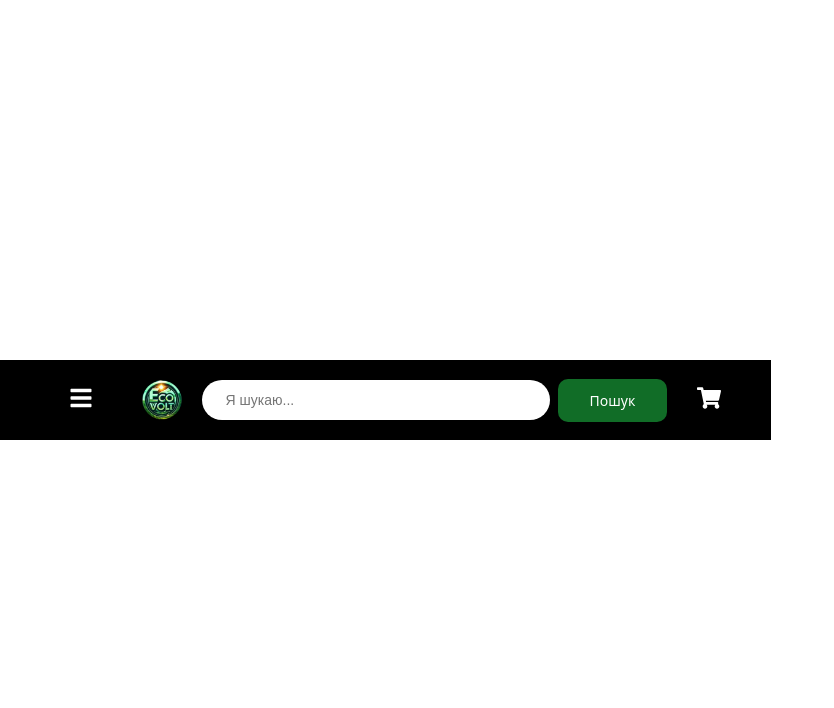
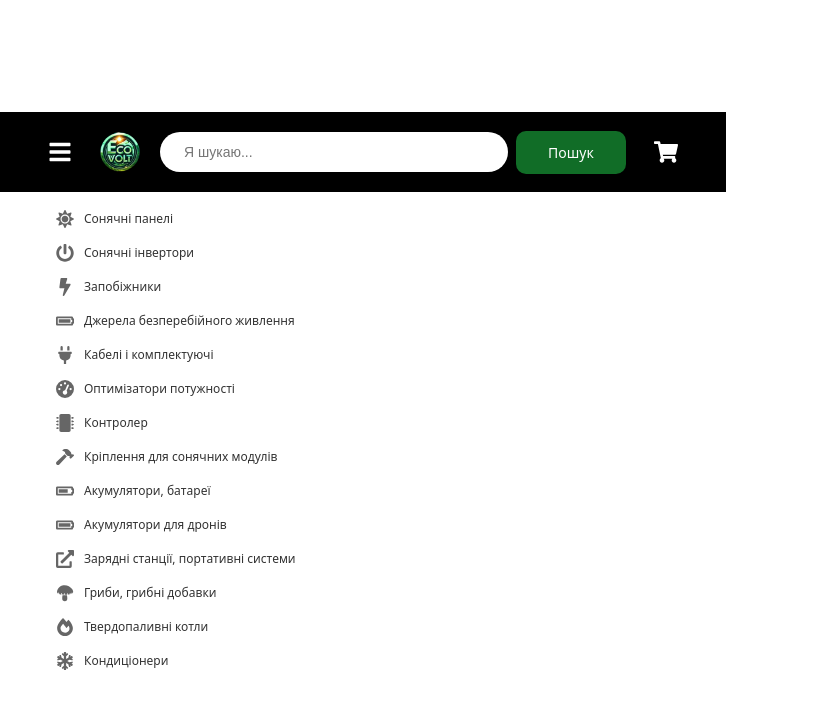
Before and after one commit to Maf1ck/ecovolt, a React (Vite) app: page / in a window 1280 px wide. Shown: the top 708 px of the page, without its empty margins (0-834 px from the left). Built offline with nearby package versions, Linux system fonts and the light colour scheme.

Commit message:
make aside bar

```diff
--- a/src/App.jsx
+++ b/src/App.jsx
@@ -1,10 +1,11 @@
 import React from "react";
 import Header from "./components/Header/Header";
+import Main from "./pages/Main/Main";
 
 function App() {
   return (
     <>
-      <Header />
+      <Main />
     </>
   );
 }
--- a/src/components/Header/Header.jsx
+++ b/src/components/Header/Header.jsx
@@ -15,6 +15,7 @@ const Header = () => {
   return (
     <header className={css.header}>
       <div className={css.headerLayout}>
+
         {/* Кнопка бургер */}
         <button
           className={css.burgerButton}
@@ -59,10 +60,11 @@ const Header = () => {
         />
 
         {/* Посилання */}
-        <Link to="#" className={css.sidenav__link}>About</Link>
-        <Link to="#" className={css.sidenav__link}>Services</Link>
-        <Link to="#" className={css.sidenav__link}>Clients</Link>
-        <Link to="#" className={css.sidenav__link}>Contact</Link>
+        <Link to="#" className={css.sidenav__link}>Головна</Link>
+        <Link to="#" className={css.sidenav__link}>Про Нас</Link>
+        <Link to="#" className={css.sidenav__link}>Контакти</Link>
+        <Link to="#" className={css.sidenav__link}>Доставка та Оплата</Link>
+        <Link to="#" className={css.sidenav__link}>Перевезення та Обмін</Link>
       </div>
       <div
         className={css.overlay}
--- a/src/components/Header/Header.module.css
+++ b/src/components/Header/Header.module.css
@@ -27,6 +27,12 @@
     color: white;
     transition: transform 0.2s ease;
     font-size: 24px;
+    display: flex;
+    align-items: center;
+    justify-content: center;
+    padding: 0;
+    height: 40px;
+    width: 40px;
 }
 
 .burgerButton:hover {
@@ -40,6 +46,7 @@
     margin: 0;
     width: 40px;
     height: 40px;
+    object-fit: contain;
 }
 
 /* Сайдбар */
@@ -136,11 +143,19 @@
     border: none;
     cursor: pointer;
     padding: 10px;
+    display: flex;
+    align-items: center;
+    justify-content: center;
+    height: 40px;
+    width: 40px;
 }
 
 .cartLink {
     color: white;
     text-decoration: none;
+    display: flex;
+    align-items: center;
+    justify-content: center;
 }
 
 .cartIcon {
@@ -152,6 +167,7 @@
 .cartIcon:hover {
     transform: scale(1.1);
 }
+
 .overlay {
     position: fixed;
     top: 0;
@@ -189,11 +205,11 @@
         font-size: 14px;
     }
 
-        .searchButton {
-            display: none;
-        }
+    .searchButton {
+        display: none;
+    }
+}
 
-}
 /* Адаптивність для телефонів (макс. ширина 320px) */
 @media (max-width: 320px) {
     .headerLayout {
@@ -203,7 +219,8 @@
     }
 
     .burgerButton {
-        align-self: flex-start;
+        height: 35px;
+        width: 35px;
     }
 
     .logo {
@@ -227,7 +244,8 @@
     }
 
     .cartButton {
-        align-self: flex-end;
+        height: 35px;
+        width: 35px;
         padding: 5px;
     }
 }
--- /dev/null
+++ b/src/components/MainPage/MainPage.jsx
@@ -0,0 +1,105 @@
+import React from "react";
+import css from "./MainPage.module.css";
+import { Link } from "react-router-dom";
+import {
+  FaSun,             // Сонячні панелі
+  FaPowerOff,        // Сонячні інвертори
+  FaBolt,            // Запобіжники
+  FaBatteryFull,     // Джерела безперебійного живлення
+  FaPlug,            // Кабелі і комплектуючі
+  FaMicrochip,       // Контролер
+  FaHammer,          // Кріплення
+  FaBatteryThreeQuarters, // Акумулятори
+  FaFireAlt,         // Твердопаливні котли
+  FaSnowflake,       // Кондиціонери
+  FaExternalLinkAlt  // Зарядні станції
+} from "react-icons/fa";
+import { FaGaugeHigh } from "react-icons/fa6"; // Оптимізатори потужності
+import { GiMushroom } from "react-icons/gi";   // Гриби
+
+const MainPage = () => {
+  return (
+    <div className={css.MainPage}>
+      <div className={css.MainContent}>
+        {/* Контент праворуч */}
+      </div>
+
+      <aside className={css.CategoriesAside}>
+        <ul>
+          <li className={css.categoryItem}>
+            <Link className={css.categoryTitle}>
+              <FaSun className={css.iconTitle} /> Сонячні панелі
+            </Link>
+          </li>
+          <li className={css.categoryItem}>
+            <Link className={css.categoryTitle}>
+              <FaPowerOff className={css.iconTitle} /> Сонячні інвертори
+            </Link>
+          </li>
+          <li className={css.categoryItem}>
+            <Link className={css.categoryTitle}>
+              <FaBolt className={css.iconTitle} /> Запобіжники
+            </Link>
+          </li>
+          <li className={css.categoryItem}>
+            <Link className={css.categoryTitle}>
+              <FaBatteryFull className={css.iconTitle} /> Джерела безперебійного живлення
+            </Link>
+          </li>
+          <li className={css.categoryItem}>
+            <Link className={css.categoryTitle}>
+              <FaPlug className={css.iconTitle} /> Кабелі і комплектуючі
+            </Link>
+          </li>
+          <li className={css.categoryItem}>
+            <Link className={css.categoryTitle}>
+              <FaGaugeHigh className={css.iconTitle} /> Оптимізатори потужності
+            </Link>
+          </li>
+          <li className={css.categoryItem}>
+            <Link className={css.categoryTitle}>
+              <FaMicrochip className={css.iconTitle} /> Контролер
+            </Link>
+          </li>
+          <li className={css.categoryItem}>
+            <Link className={css.categoryTitle}>
+              <FaHammer className={css.iconTitle} /> Кріплення для сонячних модулів
+            </Link>
+          </li>
+          <li className={css.categoryItem}>
+            <Link className={css.categoryTitle}>
+              <FaBatteryThreeQuarters className={css.iconTitle} /> Акумулятори, батареї
+            </Link>
+          </li>
+          <li className={css.categoryItem}>
+            <Link className={css.categoryTitle}>
+              <FaBatteryFull className={css.iconTitle} /> Акумулятори для дронів
+            </Link>
+          </li>
+          <li className={css.categoryItem}>
+            <Link className={css.categoryTitle}>
+              <FaExternalLinkAlt className={css.iconTitle} /> Зарядні станції, портативні системи
+            </Link>
+          </li>
+          <li className={css.categoryItem}>
+            <Link className={css.categoryTitle}>
+              <GiMushroom className={css.iconTitle} /> Гриби, грибні добавки
+            </Link>
+          </li>
+          <li className={css.categoryItem}>
+            <Link className={css.categoryTitle}>
+              <FaFireAlt className={css.iconTitle} /> Твердопаливні котли
+            </Link>
+          </li>
+          <li className={css.categoryItem}>
+            <Link className={css.categoryTitle}>
+              <FaSnowflake className={css.iconTitle} /> Кондиціонери
+            </Link>
+          </li>
+        </ul>
+      </aside>
+    </div>
+  );
+};
+
+export default MainPage;
--- /dev/null
+++ b/src/components/MainPage/MainPage.module.css
@@ -0,0 +1,63 @@
+.MainPage {
+  display: flex;
+  max-width: 1200px;
+  margin: 0 auto;
+}
+
+.CategoriesAside {
+  width: 300px;
+  padding: 10px 0;
+}
+
+.CategoriesAside ul {
+  list-style: none;
+  padding: 0;
+  margin: 0;
+}
+
+.categoryItem {
+  display: flex;
+}
+
+.categoryTitle {
+  display: flex;
+  align-items: center;
+  gap: 10px;
+  padding: 8px 16px;
+  color: #333;
+  text-decoration: none;
+  font-size: 12px;
+  transition: color 0.2s ease;
+}
+
+.iconTitle {
+  color: #666;
+  font-size: 18px;
+  transition: color 0.2s ease;
+}
+
+/* При наведенні змінюється колір і тексту, і іконки */
+.categoryTitle:hover,
+.categoryTitle:hover .iconTitle {
+  color: #2d8f44;
+}
+
+.MainContent {
+  padding: 20px;
+}
+
+/* Адаптив */
+@media (max-width: 768px) {
+  .MainPage {
+    flex-direction: column;
+  }
+
+  .CategoriesAside {
+    width: 100%;
+    overflow-x: auto;
+  }
+
+  .categoryItem {
+    flex: 0 0 auto;
+  }
+}
--- /dev/null
+++ b/src/pages/Main/Main.jsx
@@ -0,0 +1,16 @@
+import React from "react";
+import MainPage from "../../components/MainPage/MainPage";
+import Header from "../../components/Header/Header";
+
+const Main = () => {
+    return (
+      <>
+        <Header />
+        <main>
+          <MainPage />
+        </main>
+      </>
+  );
+};
+
+export default Main;
```
Also changed, not shown: src/components/RightSideBar/RightSideBar.jsx (deleted, +0 -10 lines), src/components/Proposal/Proposal.jsx (deleted), src/components/RightSideBar/RightSideBar.module.css (deleted), src/pages/Main/Main.module.css (added).
